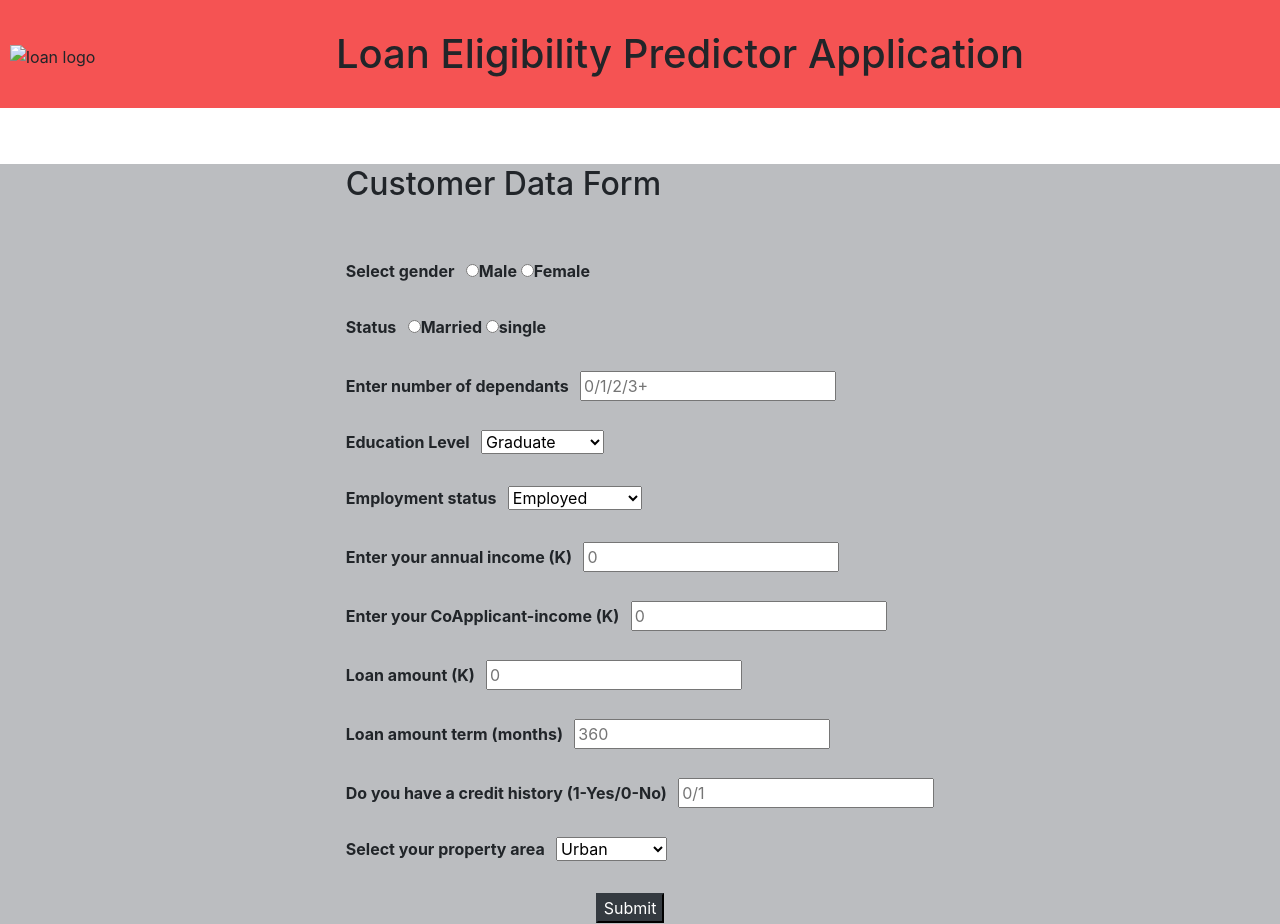
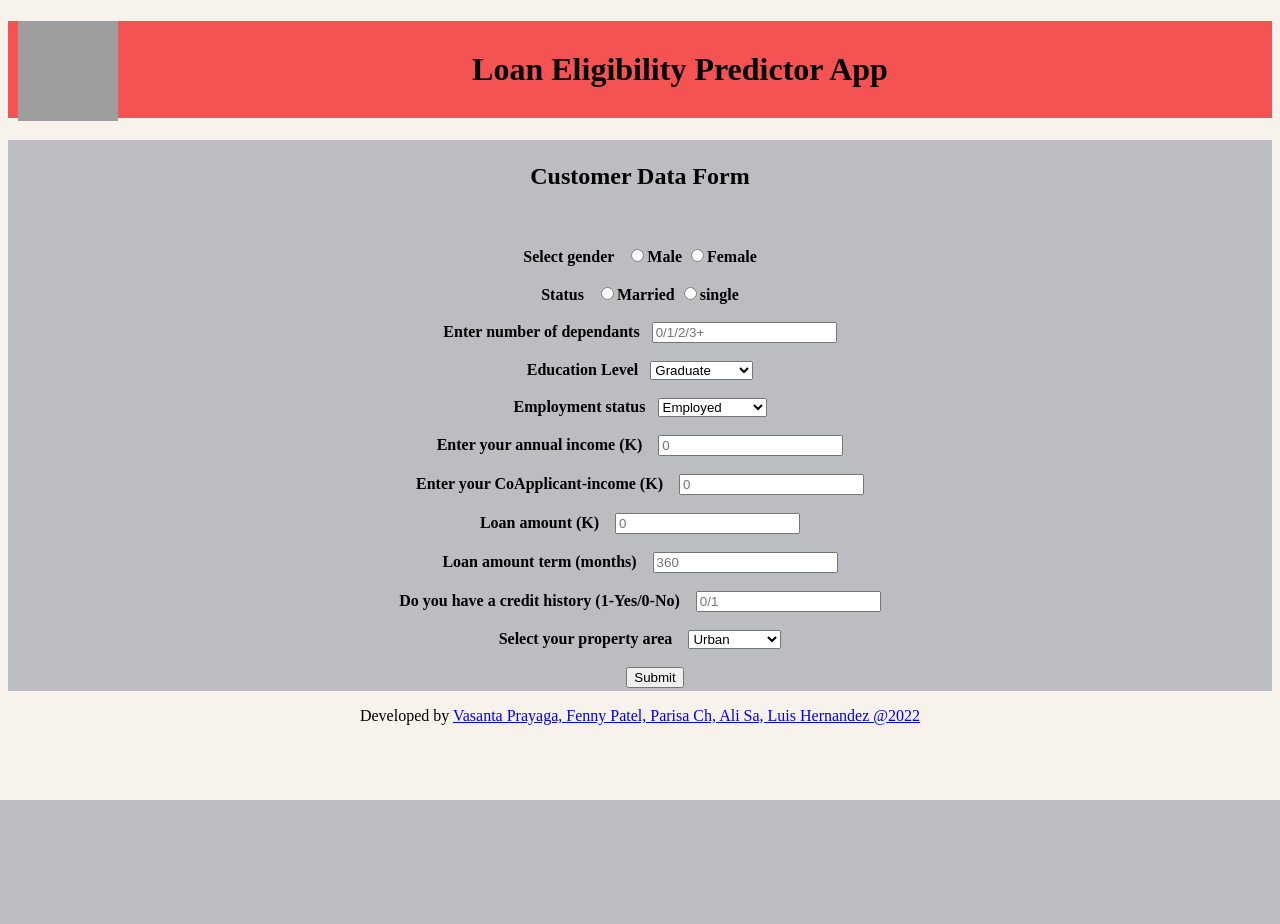
Before and after one commit to fennypatel02/Project-4, a Flask app: page / in a window 1280 px wide. After the commit the page ends 800 px from the top, so only its background shows below. Run offline with Flask 2, Linux system fonts and the light colour scheme; lists and menus that the app fills with data are empty; grey boxes are pictures that could not be loaded.

Commit message:
Final fully working app with logo and background colors.

```diff
--- a/templates/Loan_Prediction_app.html
+++ b/templates/Loan_Prediction_app.html
@@ -2,37 +2,31 @@
 <html>
 
 <head>
-    <!--bootstrap link-->
-    <link rel="stylesheet" href="https://cdn.jsdelivr.net/npm/bootstrap@4.5.3/dist/css/bootstrap.min.css" integrity="sha384-TX8t27EcRE3e/ihU7zmQxVncDAy5uIKz4rEkgIXeMed4M0jlfIDPvg6uqKI2xXr2" crossorigin="anonymous">
+    <style type="text/css">
+        #header img {
+            float: left;
+            width: 100px;
+            height: 100px;
+            margin-left: 10px;
+        }
 
-    <style type="text/css">
         #header h1 {
             background: rgb(245, 83, 83);
             text-align: center;
             padding: 30px;
             top: 50%;
         }
-
-        #header img {
-            float: left;
-            width: 100px;
-            height: 100px;
-            margin-top: 45px;
-            margin-left: 10px;
-        }
     </style>
 
     <title>Loan eligibility predictior </title>
+
 </head>
 
-<body>
-    <header>
-        <div id="header">
-            <img style="display: inline; " scr="images\loan-logo.png" width="10" height="10" alt="loan logo" />
-            <h1>Loan Eligibility Predictor Application</h1><br><br>
-
-        </div>
-    </header>
+<body style="background-color: rgb(247, 242, 235);">
+    <div id="header">
+        <img src="https://png.pngtree.com/png-vector/20190418/ourlarge/pngtree-vector-gaving-money-icon-png-image_953060.jpg" alt="logo">
+        <h1>Loan Eligibility Predictor App</h1>
+    </div>
 
     <div class="appform" style="background-color: rgb(187, 189, 192);">
         <table align="center" class="reg">
@@ -72,7 +66,7 @@
                     <select name="employ">
 			        <option value="No">Employed</option>
 			        <option value="Yes"> Self Employed</option>
-			        <option value="Yes">I do both</option>
+			        <option value="Yes">Both</option>
 			        <option value="No">None of above</option>
 		            </select>
                     <br><br>
@@ -112,9 +106,7 @@
                     <br><br>
 
                     <!--Submit button centered-->
-                    <input type="submit" value="Submit" class="btn-dark " style="margin-left: 250px;">
-
-                    <!--<input type="submit" name="sumbit" value="Submit">-->
+                    <input type="submit" value="Submit" class="btn-dark " style="margin-left: 30px;">
                 </form>
             </th>
         </table>
@@ -123,6 +115,8 @@
 
     <footer>
         <div>
+            <!--credits-->
+            <p style="text-align: center;">Developed by <a href="Loan_Prediction_app.html">Vasanta Prayaga, Fenny Patel, Parisa Ch, Ali Sa, Luis Hernandez @2022</a>
 
         </div>
     </footer>
```
Also changed, not shown: templates/result.html (+10 -3 lines), images/loan-logo.png (deleted), images/logo.png (added), images/personal-loan.jpg (deleted).
